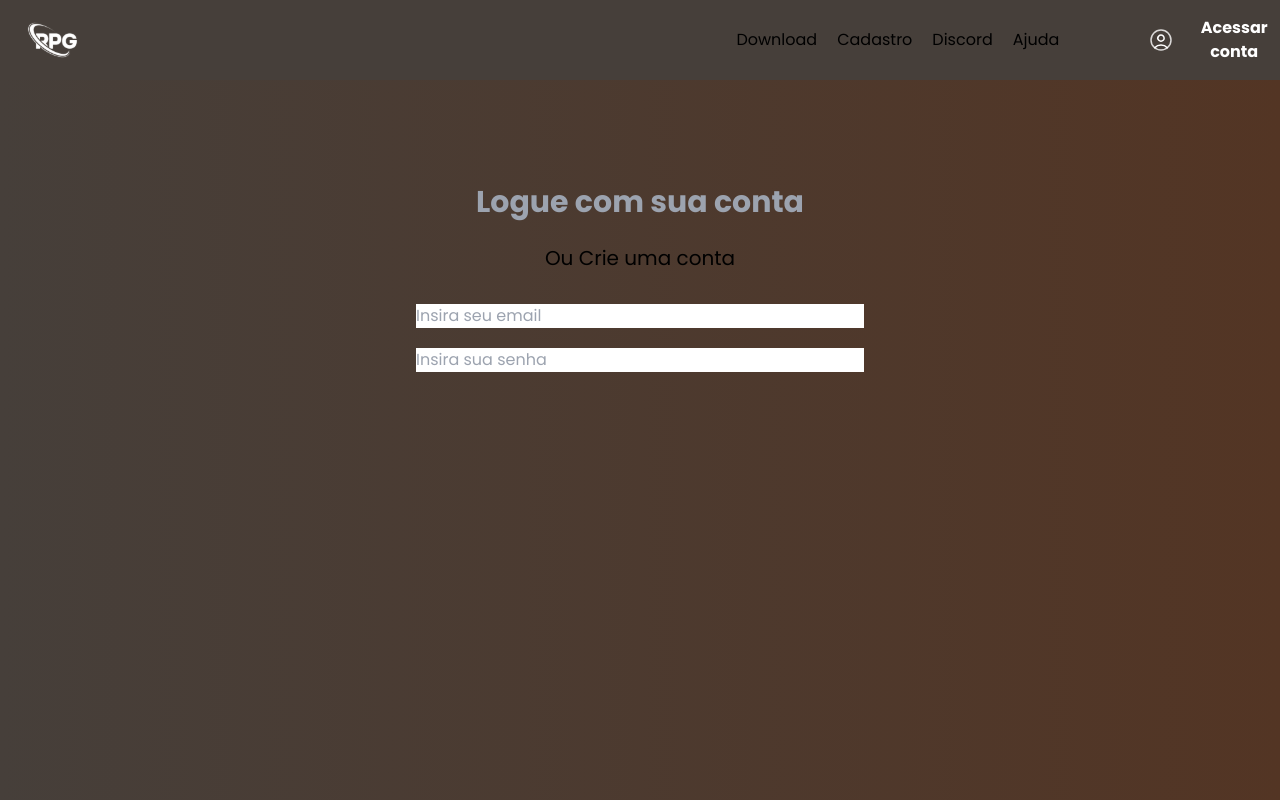
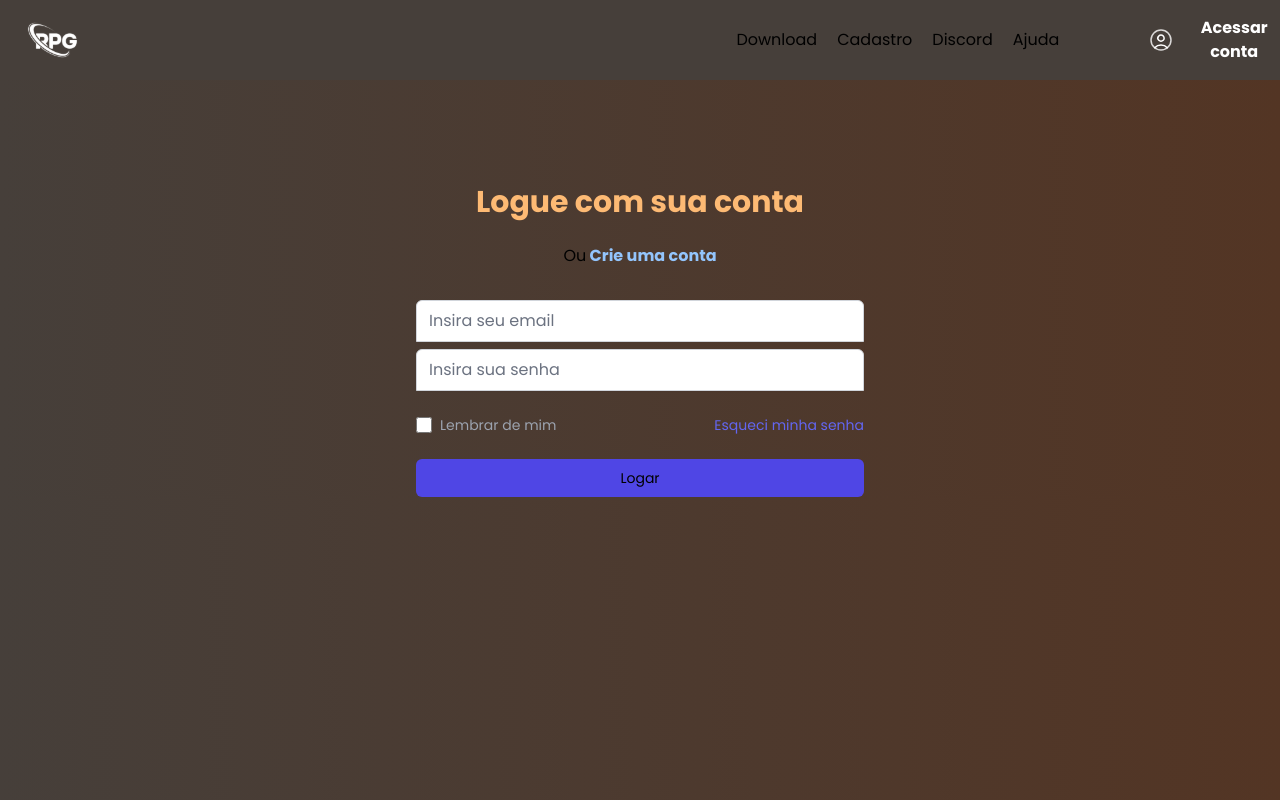
Before and after one commit to DigoFernandes/RPGVaultWeb, a Next.js app: page /login in a window 1280 px wide. Built offline with nearby package versions, Linux system fonts and the light colour scheme.

Commit message:
login 100%

```diff
--- /dev/null
+++ b/src/app/login/components/LoginHero.tsx
@@ -0,0 +1,82 @@
+import React from "react";
+
+export default function LoginHero() {
+  return (
+    <div className="min-h-full flex items-center justify-center mt-20">
+      <div className="max-w-md w-full space-y-8 ">
+        <div>
+          <h2 className="mt-6 text-center text-3xl font-extrabold text-orange-300">
+            Logue com sua conta
+          </h2>
+          <p className="mt-6 text-center text-md">
+            Ou
+            <a
+              href="/cadastro"
+              className=" text-md font-extrabold text-blue-300"
+            >
+              {" "}
+              Crie uma conta
+            </a>
+          </p>
+        </div>
+
+        <form action="" className="mt-8 space-y-6">
+          {/* inicio do input */}
+          <div className="rounded-md shadow-sm -space-y-px ">
+            <div>
+              <input
+                className="rounded-none block appearance-none relative w-full px-3 py-2 border border-gray-300 placeholder-gray-500 text-gray-900 rounded-t-md mb-2 focus:outline focus:ring-indigo-500 focus;border-indigo-500 focus:z-10"
+                placeholder="Insira seu email"
+                required
+                type="email"
+                name=""
+                id=""
+              />
+            </div>
+            <div className="">
+              <input
+                className="rounded-none block appearance-none relative w-full px-3 py-2 border border-gray-300 placeholder-gray-500 text-gray-900 rounded-t-md mb-2 focus:outline focus:ring-indigo-500 focus;border-indigo-500 focus:z-10"
+                placeholder="Insira sua senha"
+                required
+                type="password"
+                name=""
+                id=""
+              />
+            </div>
+            {/* final do input */}
+          </div>
+
+          {/* lembrar/esquecer senha inicio */}
+          <div className="flex items-center justify-between">
+            <div className="flex items-center">
+              <input
+                type="checkbox"
+                className="h-4 w-4 text-indigo-400 focus:ring-indigo-500 focus:border-indigo-500 border-gray-300 rounded"
+              />
+              <label className="ml-2 block text-sm text-gray-400 ">
+                Lembrar de mim
+              </label>
+            </div>
+
+            <div className="text-sm">
+              <a
+                href="#"
+                className="font-medium text-indigo-500 hover:text-indigo-400"
+              >
+                Esqueci minha senha
+              </a>
+            </div>
+          </div>
+          {/* lembrar/esquecer senha fim */}
+
+          {/* começo do botão */}
+          <div className="">
+
+            <button className="group relative w-full flex justify-center py-2 px-4 border border-transparent text-sm font-medium rounded-md bg-indigo-600 hover:bg-indigo-700 focus:outline-none focus:ring-2 focus:ring-offset-2  focus:ring-indigo-500">Logar</button>
+          </div>
+          {/* fim do botão */}
+        </form>
+      </div>
+    </div>
+  );
+}
--- a/src/app/login/page.tsx
+++ b/src/app/login/page.tsx
@@ -1,22 +1,7 @@
 import React from "react";
-
+import LoginHero from "./components/LoginHero";
 export default function page() {
   return (
-    <div className="min-h-full flex items-center justify-center mt-20">
-      <div className="max-w-md w-full space-y-8">
-        <div>
-          <h2 className="mt-6 text-center text-3xl font-extrabold text-gray-400">Logue com sua conta</h2>
-          <p className="mt-6 text-center text-xl">
-            Ou
-            <a href="/cadastro"> Crie uma conta</a>
-          </p>
-        </div>
-
-        <form action="" className="flex flex-col gap-5">
-          <input placeholder="Insira seu email" type="email" name="" id="" />
-          <input placeholder="Insira sua senha" type="password" name="" id="" />
-        </form>
-      </div>
-    </div>
+   <LoginHero/>
   );
 }
```
